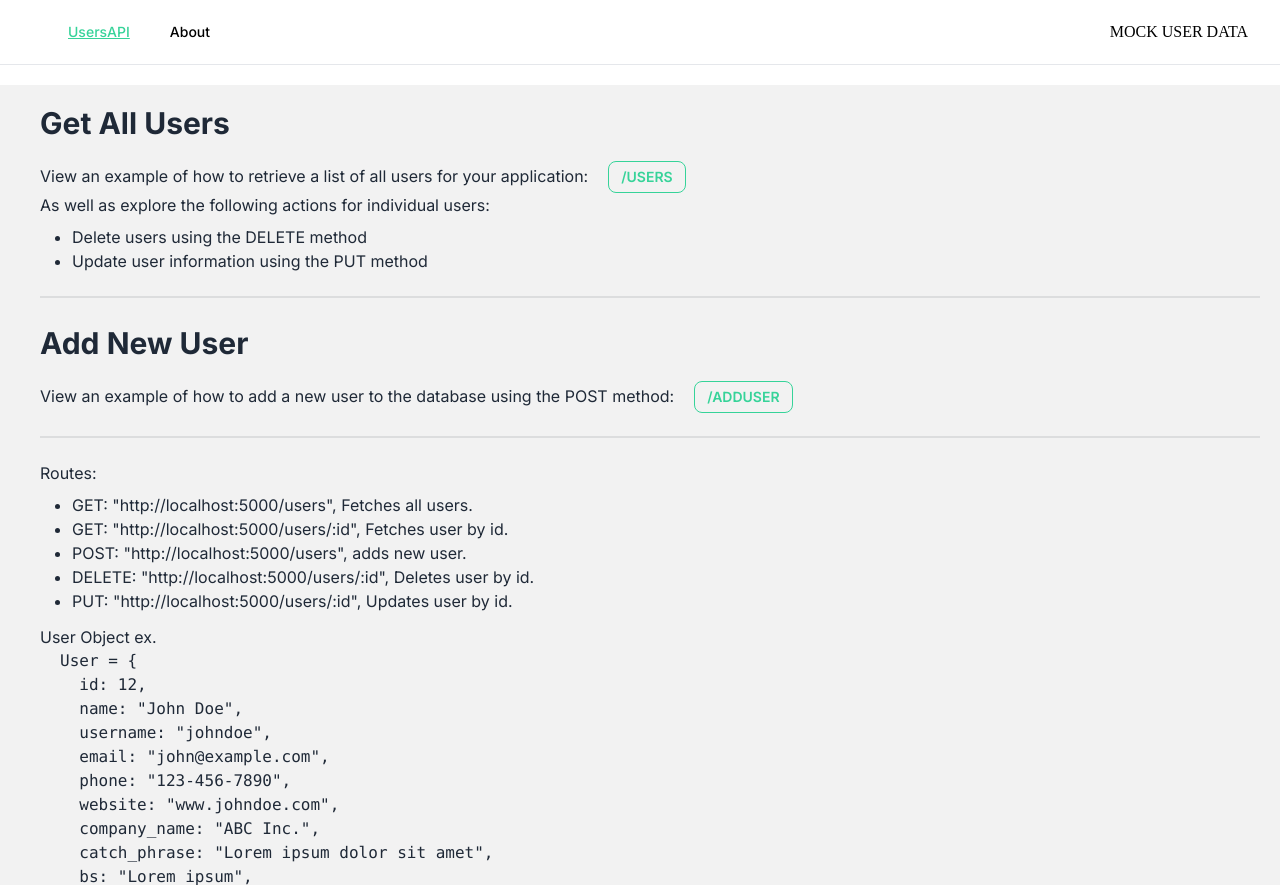
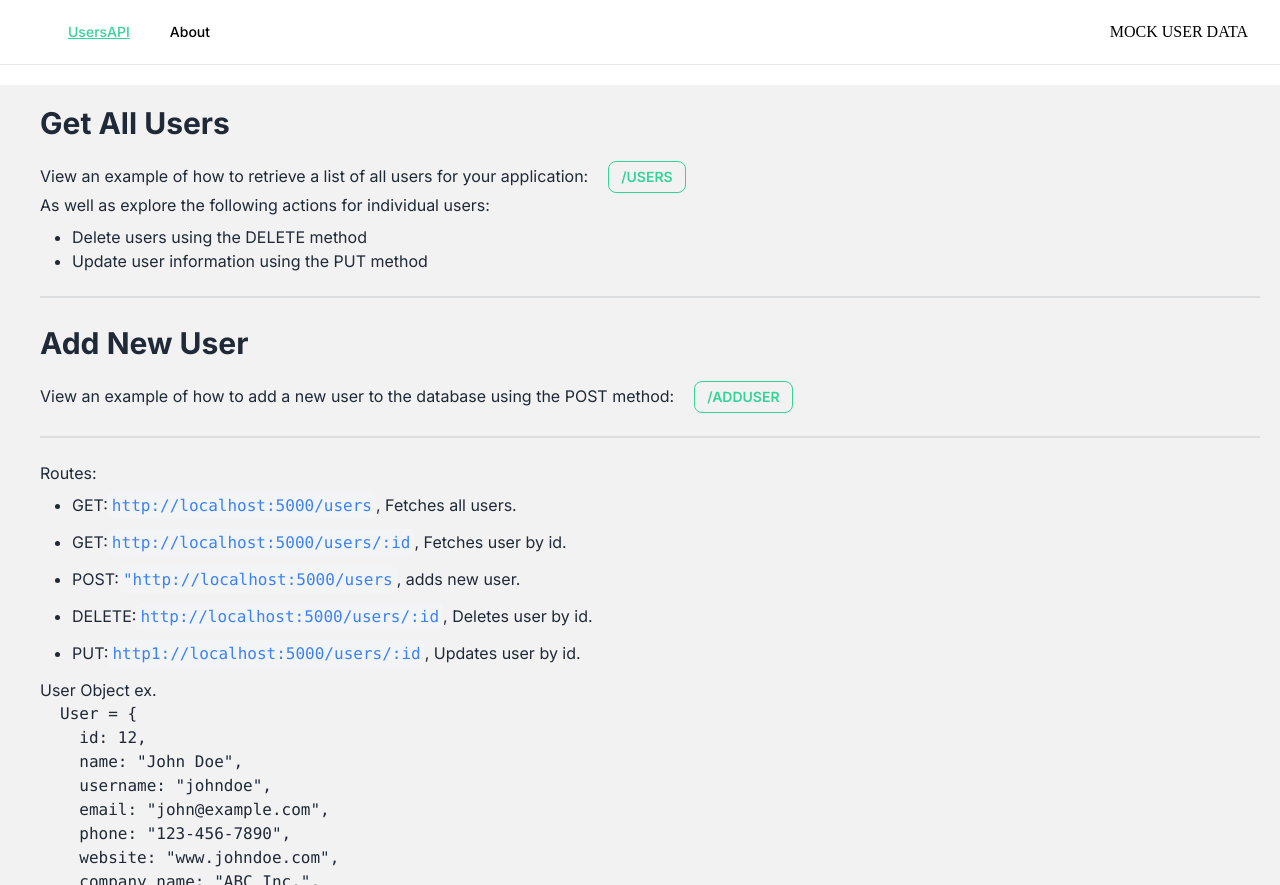
Before and after one commit to mig-gonz/usersAPIFrontend, a Next.js app: page / in a window 1280 px wide. Built offline with nearby package versions, Linux system fonts and the light colour scheme.

Commit message:
added comment in home page

```diff
--- a/app/page.tsx
+++ b/app/page.tsx
@@ -47,20 +47,42 @@ export default function Home() {
                 </h2>
                 <div className="divider"></div>
                 <p className="mt-3">Routes:</p>
-                <ul className="list-disc ml-8 mt-2">
+                <ul className="list-disc ml-8 mt-2 space-y-3">
+                  {/* Route path content */}
                   <li>
-                    GET: "http://localhost:5000/users", Fetches all users.
+                    GET:
+                    <code className="bg-gray-100 p-1 rounded-md text-blue-500">
+                      http://localhost:5000/users
+                    </code>
+                    , Fetches all users.
                   </li>
                   <li>
-                    GET: "http://localhost:5000/users/:id", Fetches user by id.
-                  </li>
-                  <li>POST: "http://localhost:5000/users", adds new user.</li>
-                  <li>
-                    DELETE: "http://localhost:5000/users/:id", Deletes user by
-                    id.
+                    GET:
+                    <code className="bg-gray-100 p-1 rounded-md text-blue-500">
+                      http://localhost:5000/users/:id
+                    </code>
+                    , Fetches user by id.
                   </li>
                   <li>
-                    PUT: "http://localhost:5000/users/:id", Updates user by id.
+                    POST:
+                    <code className="bg-gray-100 p-1 rounded-md text-blue-500">
+                      "http://localhost:5000/users
+                    </code>
+                    , adds new user.
+                  </li>
+                  <li>
+                    DELETE:
+                    <code className="bg-gray-100 p-1 rounded-md text-blue-500">
+                      http://localhost:5000/users/:id
+                    </code>
+                    , Deletes user by id.
+                  </li>
+                  <li>
+                    PUT:
+                    <code className="bg-gray-100 p-1 rounded-md text-blue-500">
+                      http1://localhost:5000/users/:id
+                    </code>
+                    , Updates user by id.
                   </li>
                 </ul>
                 <p className="mt-3">User Object ex.</p>
```
